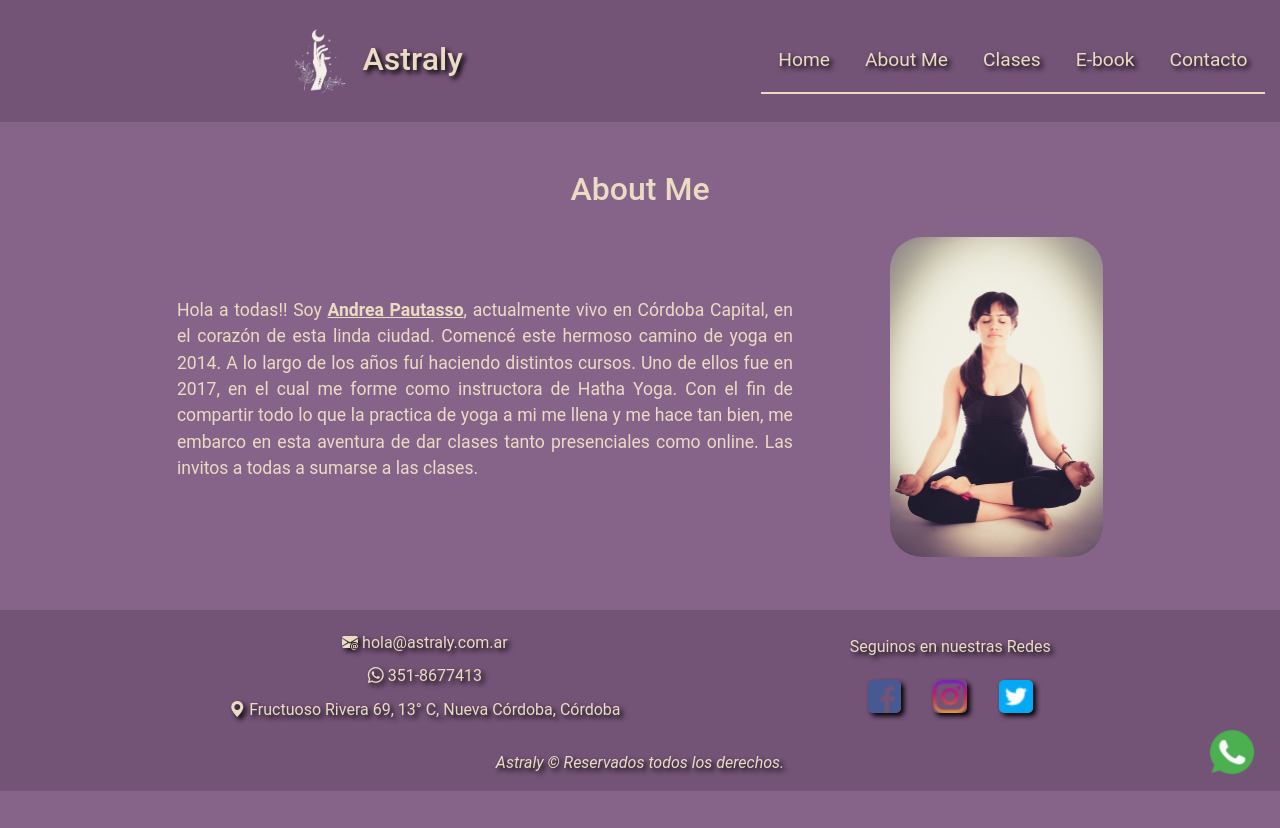
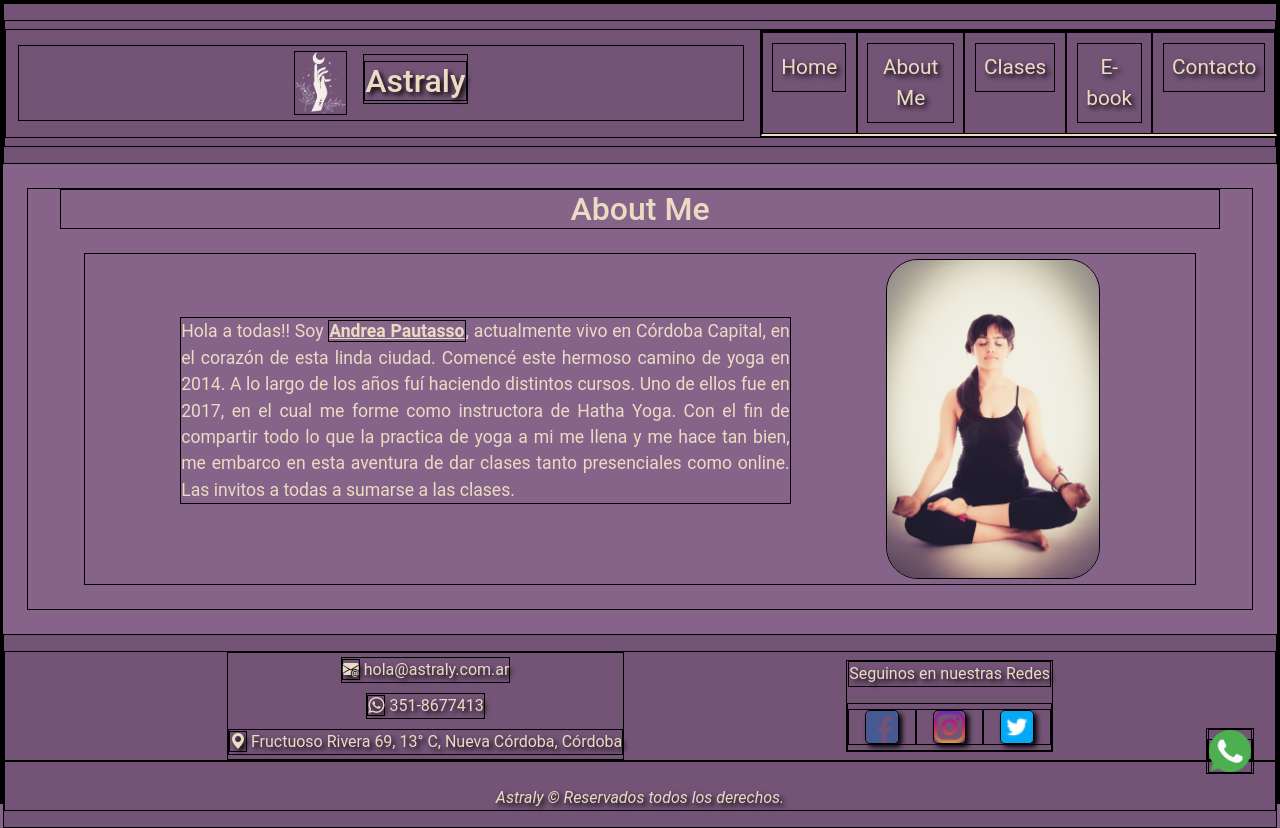
Before and after one commit to magustin28/astraly, a website: page pages/about-me.html in a window 1280 px wide. Before the commit the page ends 800 px from the top, so only its background shows below. Drawn offline with nearby package versions, Linux system fonts and the light colour scheme.

Commit message:
avance entregafinal 15/12

```diff
--- a/pages/about-me.html
+++ b/pages/about-me.html
@@ -68,7 +68,7 @@
         </header>
         <!-- main -->
         <main class="main-gral-padding main-gral-margin">
-            <h2 class="h2-about-me main-gral-margin">About Me</h2>
+            <h2 class="h2-about-me">About Me</h2>
             <div class="div-about-me main-gral-margin">
                 <p class="p-about-me">Hola a todas!! Soy <span>Andrea Pautasso</span>, actualmente vivo en Córdoba Capital, en el corazón de esta linda ciudad. Comencé este hermoso camino de yoga en 2014. A lo largo de los años fuí haciendo distintos cursos. Uno de ellos fue en 2017, en el cual  me forme como instructora de Hatha Yoga. Con el fin de compartir todo lo que la practica de yoga a mi me llena y me hace tan bien, me embarco en esta aventura de dar clases tanto presenciales como online. Las invitos a todas a sumarse a las clases.</p>
                 <img src="../img/pose-about-me.jpg" alt="Postura de yoga" class="img-about-me rounded-5">
--- a/scss/html/_mq-desktop.scss
+++ b/scss/html/_mq-desktop.scss
@@ -17,7 +17,7 @@
                             li{
                                 padding: 0.6rem;
                                 .menu-link{
-                                    font-size: 1.2rem;
+                                    font-size: 1.3rem;
                                     &:hover{
                                         color: $color-text;
                                         box-shadow: 1px 1px 5px $color-text;
--- a/scss/main.scss
+++ b/scss/main.scss
@@ -3,7 +3,7 @@
     margin: 0;
     padding: 0;
     box-sizing: border-box;
-    /*border: 1px solid black;*/
+    border: 1px solid black;
 }
 
 // Utilidades
```
Also changed, not shown: css/main.css.
